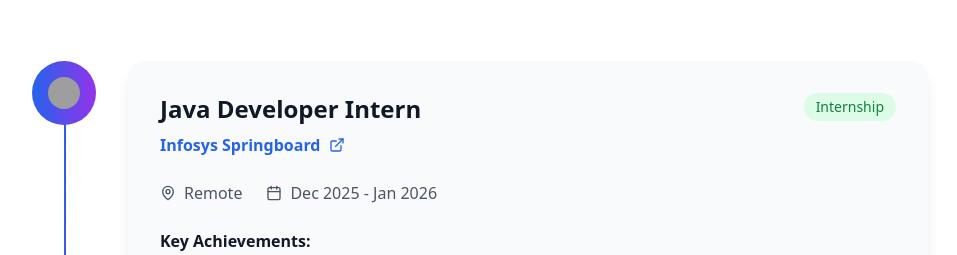
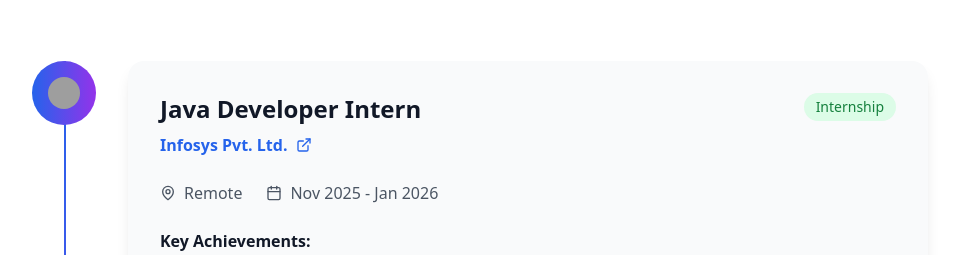
Before and after one commit to jaspal-s-rajput/Portfolio_Web_Application, a React (Vite) app: page / in a window 1280 px wide. Shown: the part 6360-6615 px from the top of the page, without its empty margins (160-1117 px from the left). Built offline with nearby package versions, Linux system fonts and the light colour scheme; grey boxes are pictures that could not be loaded.

Commit message:
Update Experience.tsx

```diff
--- a/src/components/Experience.tsx
+++ b/src/components/Experience.tsx
@@ -6,11 +6,11 @@
   const experiences = [
     {
       title: "Java Developer Intern",
-      company: "Infosys Springboard",
+      company: "Infosys Pvt. Ltd.",
       location: "Remote",
-      duration: "Dec 2025 - Jan 2026",
+      duration: "Nov 2025 - Jan 2026",
       type: "Internship",
-      logo: "https://images.pexels.com/photos/3184339/pexels-photo-3184339.jpeg?auto=compress&cs=tinysrgb&w=100",
+      logo: "https://static.vecteezy.com/system/resources/previews/020/336/451/non_2x/infosys-logo-infosys-icon-free-free-vector.jpg",
       achievements: [
         "Developed a Smart City grievance management system using Java, Spring, and RESTful APIs. Implemented JWT authentication and role-based authorization using Spring Security. Designed and managed MySQL database schemas with JPA/Hibernate for efficient data persistence. Integrated backend services with a React (Vite) frontend and performed API testing using Postman."
       ],
```
